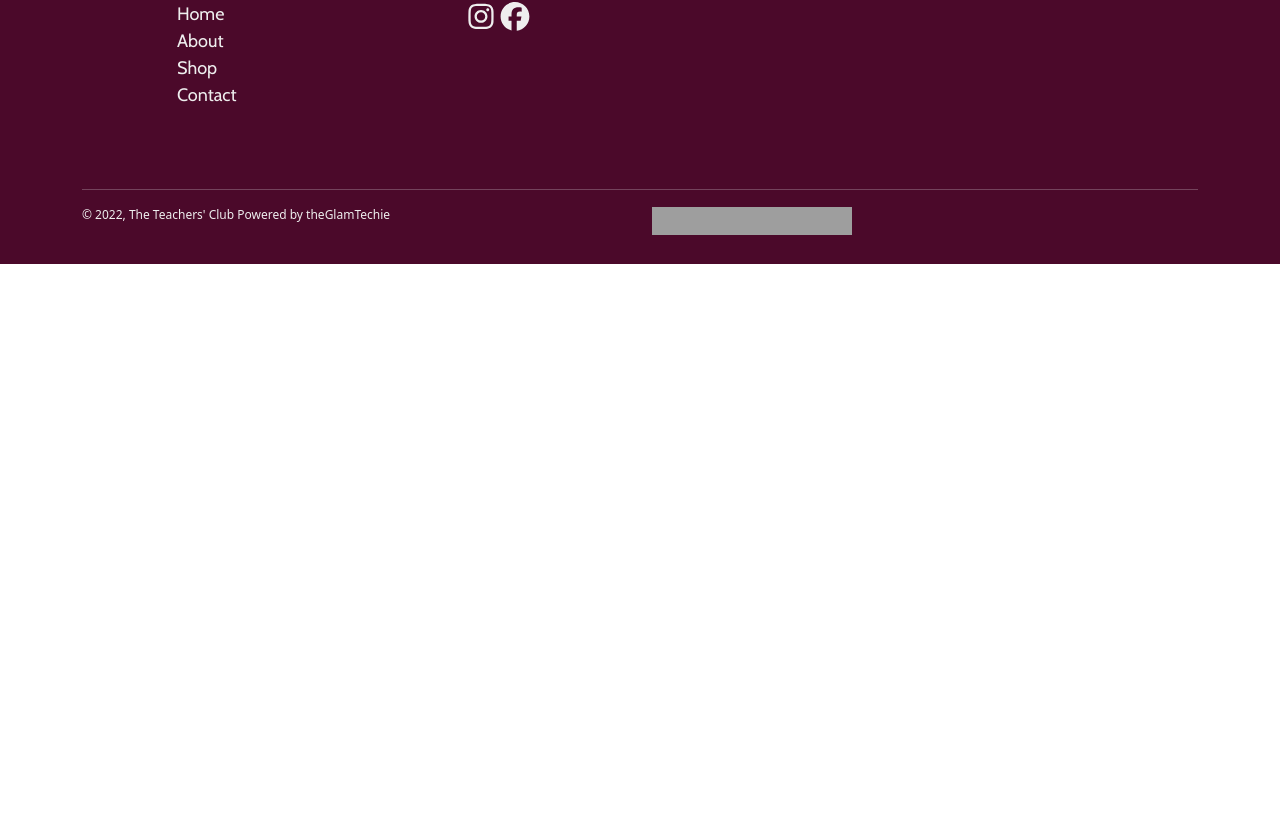
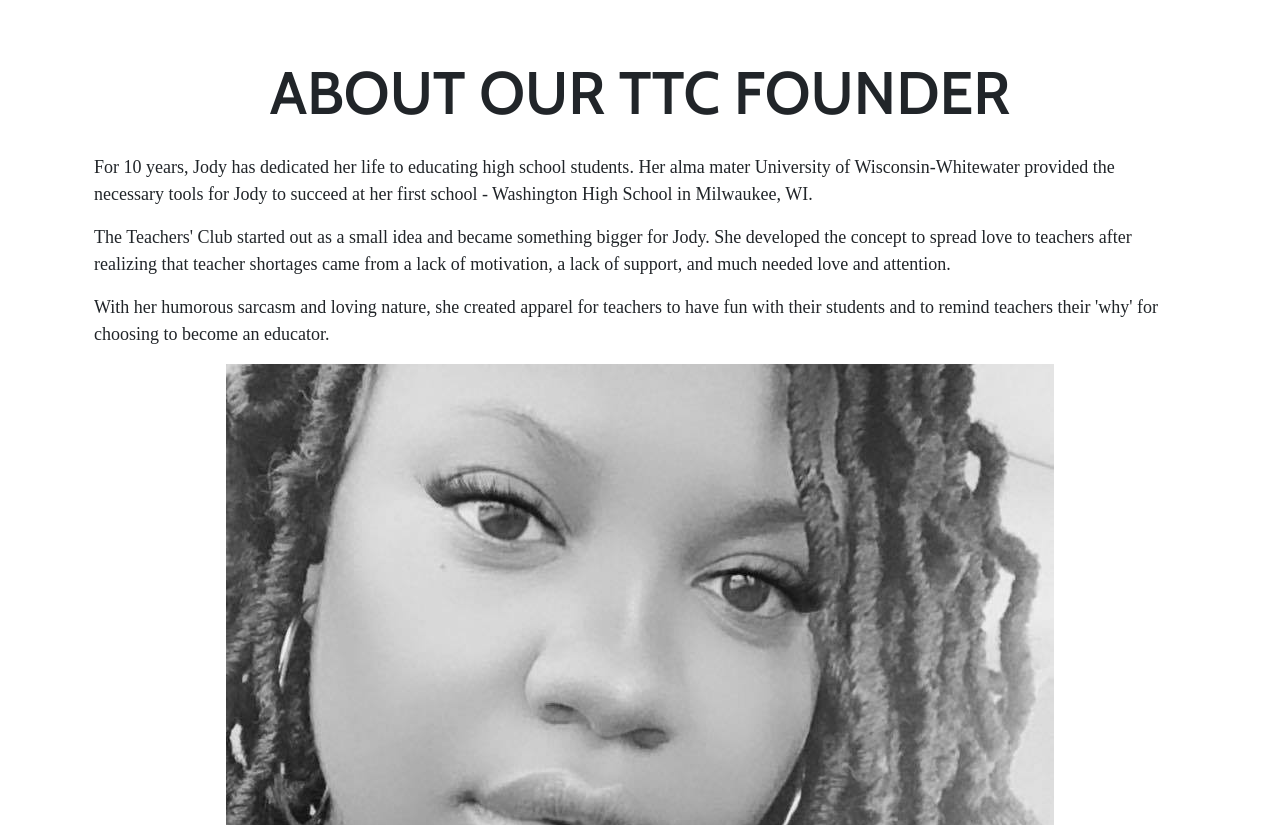
Before and after one commit to shay90210/teachers-club-app, a React (Create React App) app: page /about in a window 1280 px wide. Shown: the part 1855-2680 px from the top of the page. Before the commit the page ends 2119 px from the top, so only its background shows below. Built offline with nearby package versions, Linux system fonts and the light colour scheme; grey boxes are pictures that could not be loaded.

Commit message:
updated aboutpage

```diff
--- a/src/pages/Aboutpage.tsx
+++ b/src/pages/Aboutpage.tsx
@@ -48,9 +48,42 @@ export const Aboutpage = () => {
                         />
                     </Col>
                 </Row>
-                <h2 className='about-title'>LEARN OUR COMPANY</h2>
+                <Row className='mt-5'>
+                    <h2 className='about-title'>LEARN OUR COMPANY</h2>
+                    <AboutAccordion />
+                </Row>
+                <Row className='mt-5'>
+                    <h2 className='about-title'>ABOUT OUR TTC FOUNDER</h2>
+                    <Col>
+                        <p>For 10 years, Jody has dedicated her life to educating high school students.
+                            Her alma mater University of Wisconsin-Whitewater provided the necessary tools
+                            for Jody to succeed at her first school - Washington High School in Milwaukee,
+                            WI.
+                        </p>
+                        <p>The Teachers' Club started out as a small idea and became something bigger
+                            for Jody. She developed the concept to spread love to teachers after realizing
+                            that teacher shortages came from a lack of motivation, a lack of support, and
+                            much needed love and attention.
+                        </p>
+                        <p>With her humorous sarcasm and loving nature, she created apparel for teachers
+                            to have fun with their students and to remind teachers their 'why' for choosing
+                            to become an educator.
+
+                        </p>
+                    </Col>
+                </Row>
                 <Row>
-                    <AboutAccordion />
+                    <Col>
+                        <img
+                            src='/img/jodyProfile.jpg'
+                            alt='teacher founder'
+                            style={{
+                                maxWidth: '100%',
+                                display: 'block',
+                                margin: 'auto'
+                            }}
+                        />
+                    </Col>
                 </Row>
             </Container>
         </div>
```
